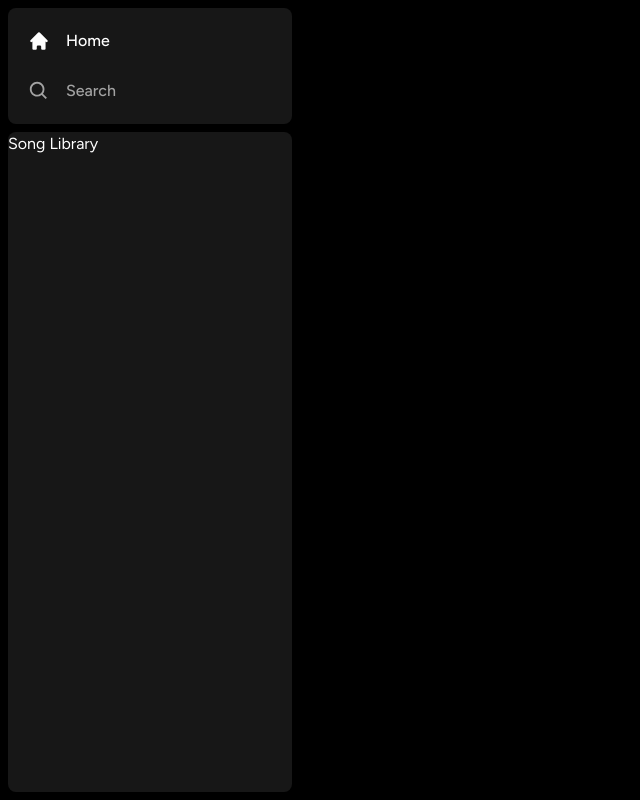
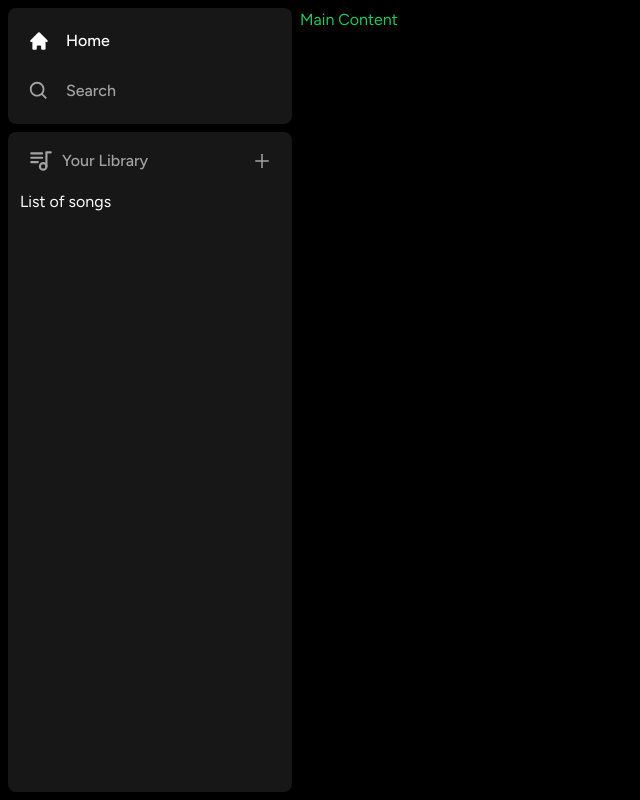
Before and after one commit to ri-commits/spotify-next-clone, a Next.js app: page / in a window 1280 px wide. Shown: the whole page, without its empty margins (0-640 px from the left). Built offline with nearby package versions, Linux system fonts and the light colour scheme.

Commit message:
Sidebar basic

```diff
--- /dev/null
+++ b/components/Library.tsx
@@ -0,0 +1,66 @@
+"use client";
+
+import { TbPlaylist } from "react-icons/tb";
+import { AiOutlinePlus } from "react-icons/ai";
+
+const Library = () => {
+  const onClick = () => {
+    // Handle upload later
+  };
+  return (
+    <div className=" flex flex-col">
+      <div
+        className="
+        flex
+        items-center
+        justify-between
+        px-5
+        pt-4
+      "
+      >
+        <div
+          className="
+            inline-flex
+            items-center
+            gap-x-2
+        "
+        >
+          <TbPlaylist className="text-neutral-400" size={26} />
+          <p
+            className="
+                text-neutral-400
+                font-medium
+                text-md
+            "
+          >
+            Your Library
+          </p>
+        </div>
+        <AiOutlinePlus
+          onClick={onClick}
+          size={20}
+          className="
+            text-neutral-400
+            cursor-pointer
+            hover:text-white
+            transition
+        "
+        />
+      </div>
+
+      <div
+        className="
+        flex
+        flex-col
+        gap-y-2
+        mt-4
+        px-3
+      "
+      >
+        List of songs
+      </div>
+    </div>
+  );
+};
+
+export default Library;
--- a/components/Sidebar.tsx
+++ b/components/Sidebar.tsx
@@ -6,6 +6,7 @@
 import { BiSearch } from "react-icons/bi";
 import Box from "./Box";
 import SidebarItem from "./SidebarItem";
+import Library from "./Library";
 
 interface SidebarProps {
   children: React.ReactNode;
@@ -41,8 +42,11 @@
             ))}
           </div>
         </Box>
-        <Box className="overflow-y-auto h-full">Song Library</Box>
+        <Box className="overflow-y-auto h-full">
+          <Library />
+        </Box>
       </div>
+      <main className="h-full flex-1 overflow-y-auto py-2">{children}</main>
     </div>
   );
 };
```
